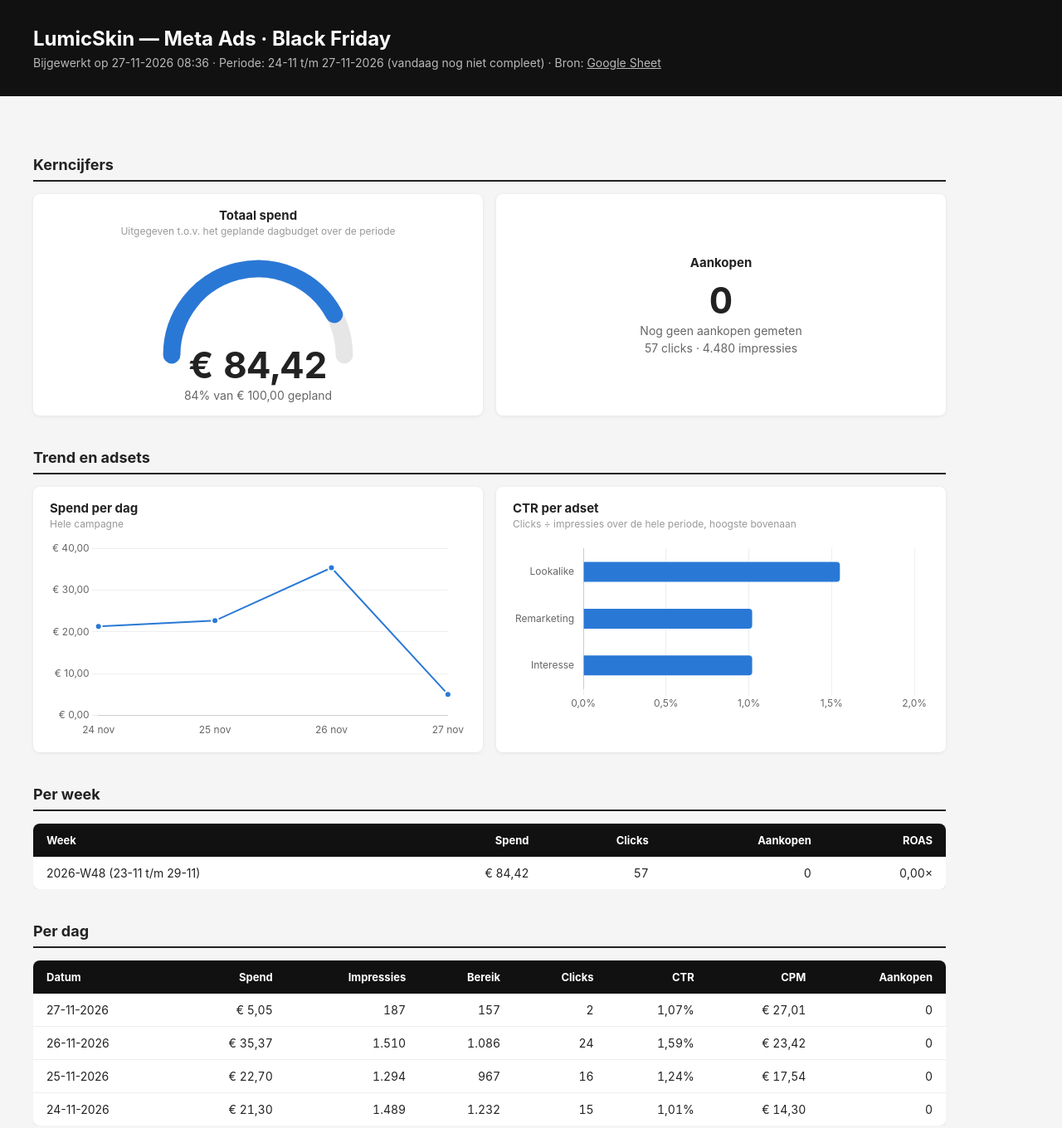
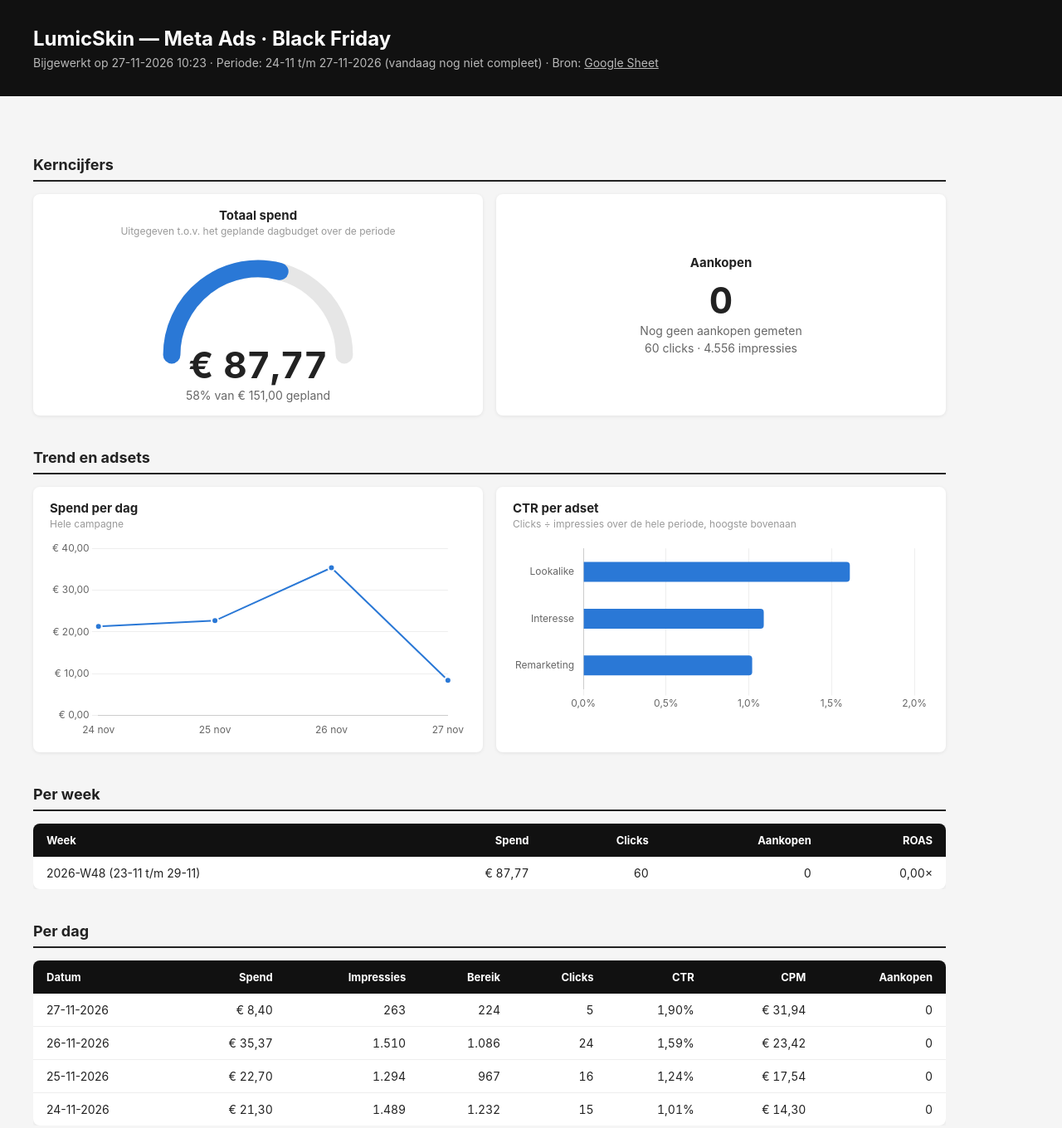
Before and after one commit to dairyon-debug/lumicskin-dashboard, a plain HTML site: page meta_dashboard.html in a window 1280 px wide. Shown: the whole page at 83% size. Drawn offline with nearby package versions, Linux system fonts and the light colour scheme.

Commit message:
Meta Ads-dashboard bijgewerkt (27-11-2026)

```diff
--- a/meta_dashboard.html
+++ b/meta_dashboard.html
@@ -50,7 +50,7 @@
 <body>
 <div class="header">
   <h1>LumicSkin — Meta Ads · Black Friday</h1>
-  <p>Bijgewerkt op 27-11-2026 08:36 · Periode: 24-11 t/m 27-11-2026 (vandaag nog niet compleet) · Bron: <a href="https://docs.google.com/spreadsheets/d/1I0q-H04FupPo9R6X-HB-HVqXp6SKveEGlicn9qkvGgA">Google Sheet</a></p>
+  <p>Bijgewerkt op 27-11-2026 10:23 · Periode: 24-11 t/m 27-11-2026 (vandaag nog niet compleet) · Bron: <a href="https://docs.google.com/spreadsheets/d/1I0q-H04FupPo9R6X-HB-HVqXp6SKveEGlicn9qkvGgA">Google Sheet</a></p>
 </div>
 <div class="content">
 
@@ -58,18 +58,18 @@
   <div class="grid">
     <div class="card gauge">
       <h3>Totaal spend</h3><p class="hint">Uitgegeven t.o.v. het geplande dagbudget over de periode</p>
-      <svg viewBox="0 0 200 112" role="img" aria-label="€ 84,42 van € 100,00 gepland budget">
+      <svg viewBox="0 0 200 112" role="img" aria-label="€ 87,77 van € 151,00 gepland budget">
         <path d="M 20 100 A 80 80 0 0 1 180 100" fill="none" stroke="var(--track)" stroke-width="16" stroke-linecap="round"/>
-        <path d="M 20 100 A 80 80 0 0 1 170.61 62.39" fill="none" stroke="var(--series)" stroke-width="16" stroke-linecap="round"/>
+        <path d="M 20 100 A 80 80 0 0 1 120.20 22.59" fill="none" stroke="var(--series)" stroke-width="16" stroke-linecap="round"/>
       </svg>
-      <div class="big" style="margin-top:-28px">€ 84,42</div>
-      <div class="sub">84% van € 100,00 gepland</div>
+      <div class="big" style="margin-top:-28px">€ 87,77</div>
+      <div class="sub">58% van € 151,00 gepland</div>
     </div>
     <div class="card counter">
       <h3>Aankopen</h3>
       <div class="big" style="margin-top:12px">0</div>
       <div class="sub">Nog geen aankopen gemeten</div>
-      <div class="sub">57 clicks · 4.480 impressies</div>
+      <div class="sub">60 clicks · 4.556 impressies</div>
     </div>
   </div>
 
@@ -85,8 +85,8 @@
   <div class="scroll"><table>
     <thead><tr><th>Week</th><th class="num">Spend</th><th class="num">Clicks</th><th class="num">Aankopen</th><th class="num">ROAS</th></tr></thead>
     <tbody>
-        <tr><td>2026-W48 (23-11 t/m 29-11)</td><td class="num">€ 84,42</td>
-        <td class="num">57</td><td class="num">0</td>
+        <tr><td>2026-W48 (23-11 t/m 29-11)</td><td class="num">€ 87,77</td>
+        <td class="num">60</td><td class="num">0</td>
         <td class="num">0,00×</td></tr></tbody>
   </table></div>
 
@@ -95,9 +95,9 @@
     <thead><tr><th>Datum</th><th class="num">Spend</th><th class="num">Impressies</th><th class="num">Bereik</th>
       <th class="num">Clicks</th><th class="num">CTR</th><th class="num">CPM</th><th class="num">Aankopen</th></tr></thead>
     <tbody>
-        <tr><td>27-11-2026</td><td class="num">€ 5,05</td>
-        <td class="num">187</td><td class="num">157</td><td class="num">2</td>
-        <td class="num">1,07%</td><td class="num">€ 27,01</td>
+        <tr><td>27-11-2026</td><td class="num">€ 8,40</td>
+        <td class="num">263</td><td class="num">224</td><td class="num">5</td>
+        <td class="num">1,90%</td><td class="num">€ 31,94</td>
         <td class="num">0</td></tr>
         <tr><td>26-11-2026</td><td class="num">€ 35,37</td>
         <td class="num">1.510</td><td class="num">1.086</td><td class="num">24</td>
@@ -114,7 +114,7 @@
   </table></div>
 
 </div>
-<script type="application/json" id="chart-data">{"daily": [{"date": "2026-11-24", "spend": 21.3}, {"date": "2026-11-25", "spend": 22.7}, {"date": "2026-11-26", "spend": 35.37}, {"date": "2026-11-27", "spend": 5.05}], "adsets": [{"name": "Lookalike", "full": "2. Lookalike — Vergelijkbaar publiek 1-3%", "spend": 32.17, "clicks": 35, "impressions": 2263.4118500355407, "ctr": 1.55}, {"name": "Remarketing", "full": "1. Remarketing — Website bezoekers 30 dagen", "spend": 27.48, "clicks": 11, "impressions": 1083.5299487035904, "ctr": 1.02}, {"name": "Interesse", "full": "3. Interesse — Skincare & Natural Beauty NL", "spend": 24.769999999999996, "clicks": 11, "impressions": 1074.8294398665614, "ctr": 1.02}]}</script>
+<script type="application/json" id="chart-data">{"daily": [{"date": "2026-11-24", "spend": 21.3}, {"date": "2026-11-25", "spend": 22.7}, {"date": "2026-11-26", "spend": 35.37}, {"date": "2026-11-27", "spend": 8.4}], "adsets": [{"name": "Lookalike", "full": "2. Lookalike — Vergelijkbaar publiek 1-3%", "spend": 33.67, "clicks": 37, "impressions": 2291.318535097625, "ctr": 1.61}, {"name": "Interesse", "full": "3. Interesse — Skincare & Natural Beauty NL", "spend": 25.939999999999998, "clicks": 12, "impressions": 1100.7161990646227, "ctr": 1.09}, {"name": "Remarketing", "full": "1. Remarketing — Website bezoekers 30 dagen", "spend": 28.16, "clicks": 11, "impressions": 1083.5299487035904, "ctr": 1.02}]}</script>
 <script>
 const data = JSON.parse(document.getElementById("chart-data").textContent);
 const css = getComputedStyle(document.documentElement);
```
